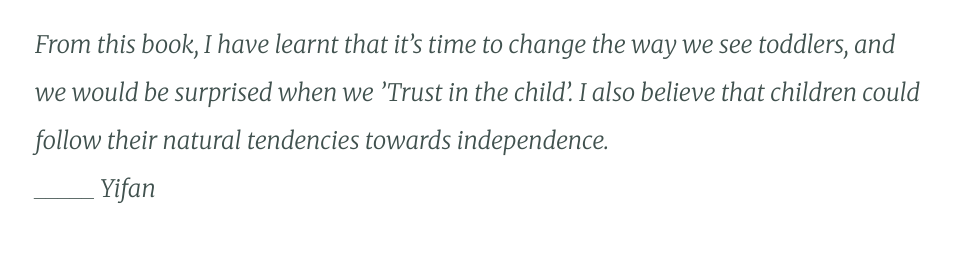
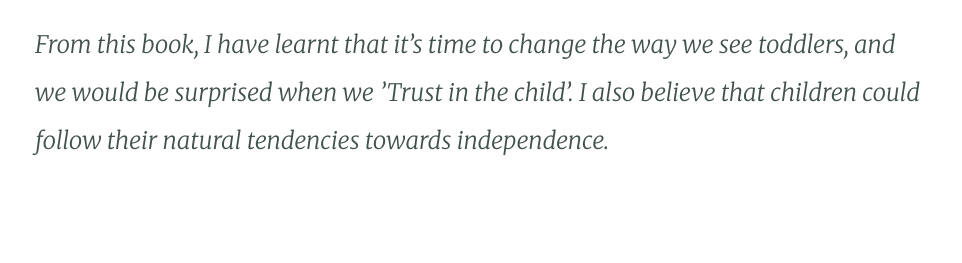
Before and after one commit to Ritaandcrocodile/b, a plain HTML site: page index.html in a window 1280 px wide. Shown: the part 3648-3911 px from the top of the page, without its empty margins (157-1119 px from the left). Drawn offline with Linux system fonts and the light colour scheme.

Commit message:
Update index.html

```diff
--- a/index.html
+++ b/index.html
@@ -47,7 +47,7 @@
     <div class="my-description">
       <p>We encourage children take full advantage of self-motivation instead of using bribes or punishment. Children can proceed at their own pace in a non-competitive environment to explore and develop their love of
         learning.</p>
-      <p>From this book, I have learnt that it’s time to change the way we see toddlers, and we would be surprised when we ’Trust in the child’. I also believe that children could follow their natural tendencies towards independence.<br> _____ Yifan
+      <p>From this book, I have learnt that it’s time to change the way we see toddlers, and we would be surprised when we ’Trust in the child’. I also believe that children could follow their natural tendencies towards independence.
       </p>
     </div>
   </div>
```
